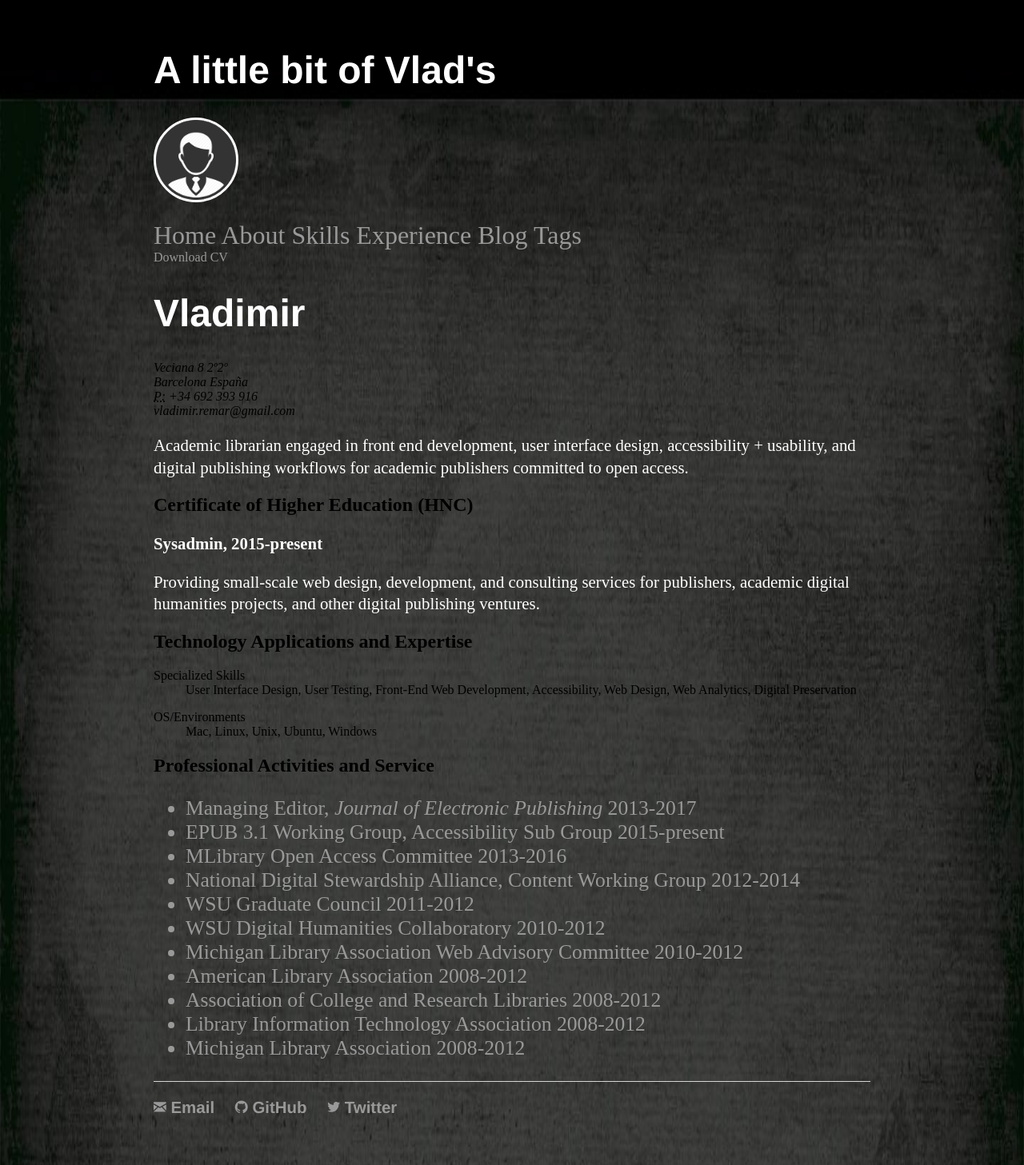
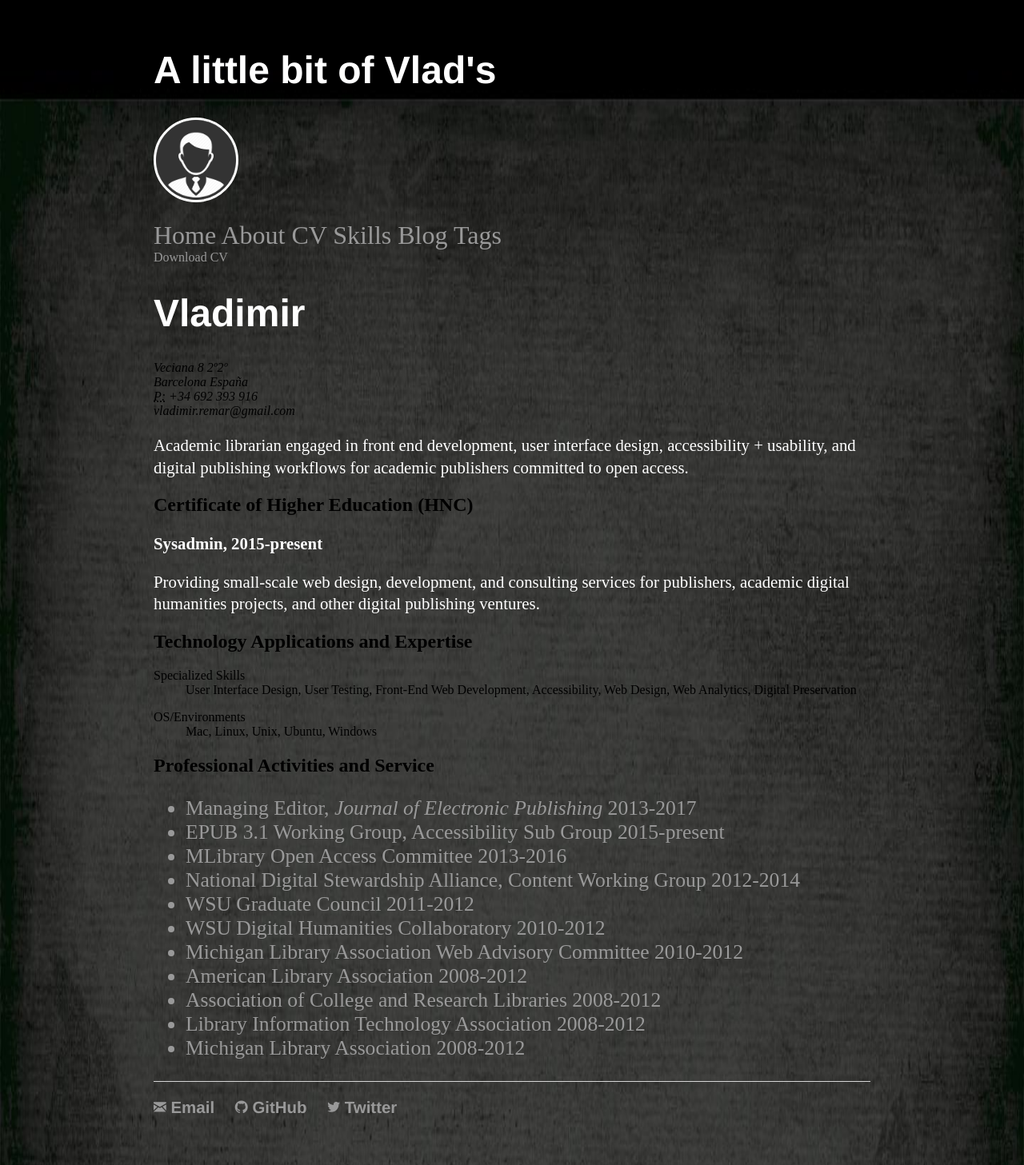
Before and after one commit to vladimir-remar/vladimir-remar.github.io, a Jekyll site: the page built from CV/index.html, in a window 1280 px wide. Shown: the whole page at 80% size. Built offline with Jekyll 4.4.1, drawn with Linux system fonts in a browser that asks for light colours.

Commit message:
add files

```diff
--- a/skills/index.html
+++ b/CV/index.html
@@ -1,6 +1,6 @@
 ---
 layout: default
-title: Skills
+title: Cv
 description: Current Skills for Vladimir Remar, Sysadmin, rugbier and Music Enthusiast.
 ---
 <div class="skills">
--- a/_layouts/default.html
+++ b/_layouts/default.html
@@ -20,8 +20,8 @@
     <div class="header">
       <a href="{{ site.baseurl }}/">Home</a>
       <a href="{{ site.baseurl }}/about" title="nk to {{ site.title }} about" class="about-button">About</a>
+      <a href="{{ site.baseurl }}/cv" >CV</a>
       <a href="{{ site.baseurl }}/skills" >Skills</a>
-      <a href="{{ site.baseurl }}/experience" >Experience</a>
       <a href="{{ site.baseurl }}/blog" title="nk to {{ site.title }} blog" class="blog-button">Blog</a>
       <a href="{{ site.baseurl }}/tags" >Tags</a>
     </div>
```
